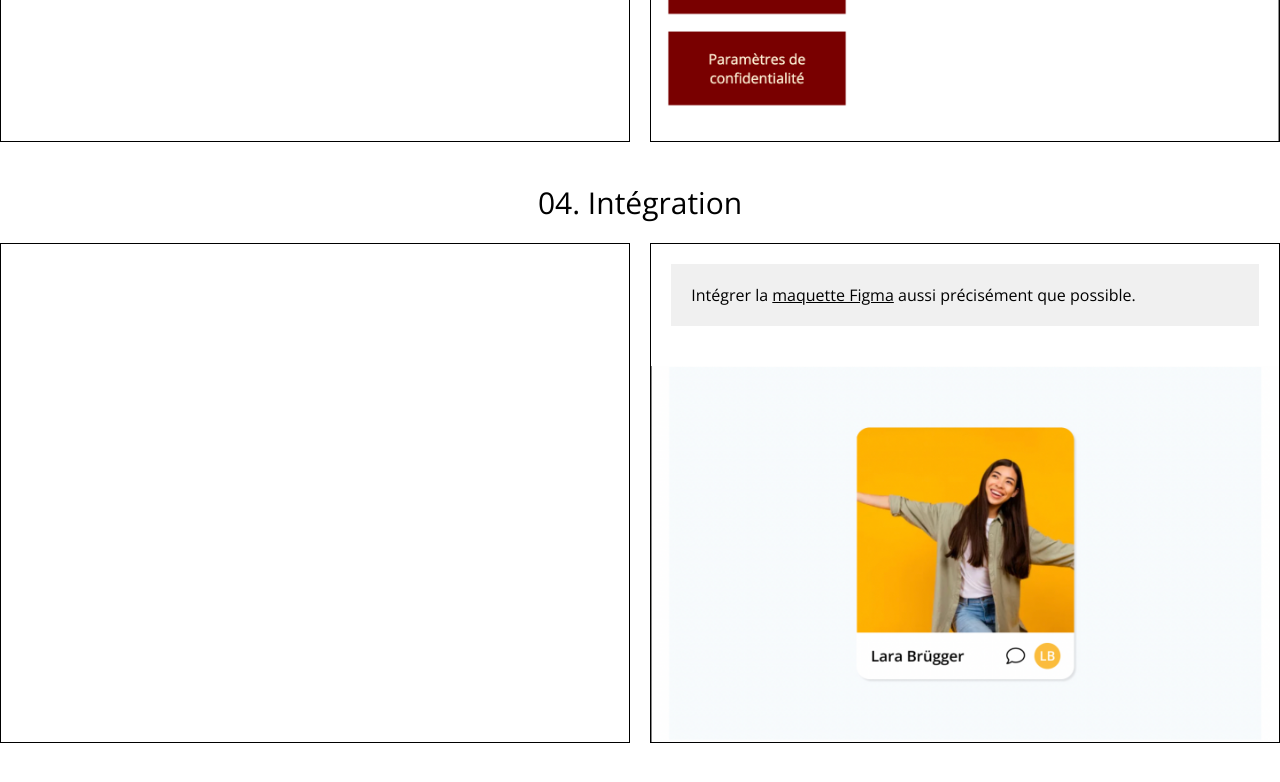
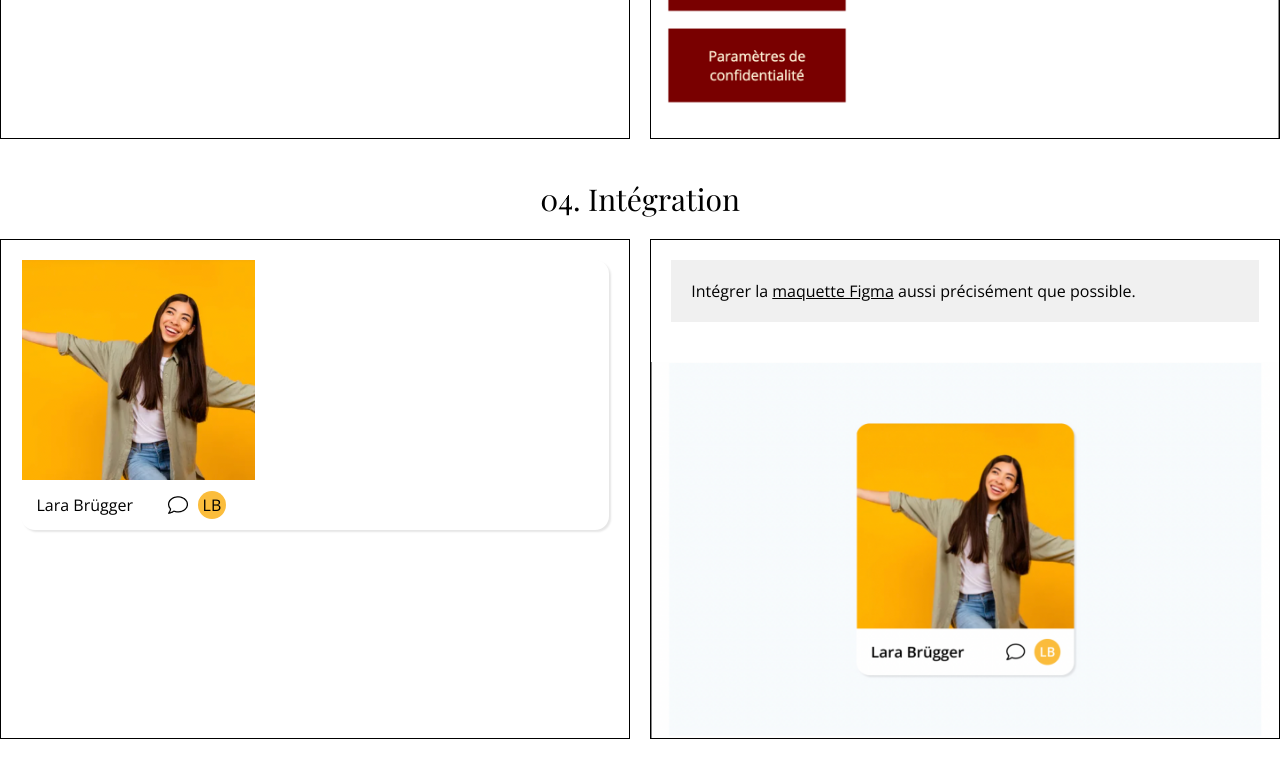
Before and after one commit to eikon-frontend-students/imd2-examen-1b-rattrapage-OscarDu93, a website built with Parcel: page src/index.html in a window 1280 px wide. Shown: the part 1560-2342 px from the top of the page. Built offline with nearby package versions, Linux system fonts and the light colour scheme; a web font is replaced by a local one.

Commit message:
Fin examen

```diff
--- a/src/css/main.css
+++ b/src/css/main.css
@@ -74,15 +74,36 @@ video {
 }
 
 /* 01. Sélecteurs CSS */
+h2,
+h3 {
+  font-family: "Playfair Display";
+}
+
+.section-sport h3 {
+  color: #c1121f;
+}
+.section-culture h3 {
+  color: #669bbc;
+}
+.section-regions .highlight {
+  font-weight: bold;
+}
+.section-sport .highlightcolored {
+  background: #fdf0d5;
+}
 
 /* 02. Centrer horizontalement */
 
 .link {
+  margin-left: 25px;
+  width: 200;
   margin-bottom: 15px;
   padding: 15px 30px;
   background: #fdf0d5;
   border: 1px solid #c1121f;
   text-transform: uppercase;
+  display: flex;
+  justify-content: center;
 }
 
 .calltoaction {
@@ -92,6 +113,8 @@ video {
   color: #fdf0d5;
   font-family: "Playfair Display";
   text-transform: uppercase;
+  display: flex;
+  justify-content: center;
 }
 
 /* 03. Centrer verticalement */
@@ -103,6 +126,8 @@ video {
   padding: 20px;
   border-radius: 10px;
   background: #669bbc;
+  display: flex;
+  align-items: center;
 }
 
 .button {
@@ -111,6 +136,48 @@ video {
   background: #780000;
   color: #fdf0d5;
   text-align: center;
+  padding: 15 45;
 }
 
 /* 04. Intégration */
+.card2 {
+  display: flex;
+  padding-left: 0.5px;
+  flex-direction: column;
+  justify-content: center;
+  align-items: flex-start;
+  border-radius: 14px;
+  background: #fff;
+  box-shadow: 2px 2px 2px 0px rgba(0, 0, 0, 0.1);
+  width: 203;
+}
+
+.content {
+  display: flex;
+  height: 50px;
+  padding: 0px 15px;
+  justify-content: space-between;
+  align-items: center;
+  gap: 35px;
+}
+.content2 {
+  display: flex;
+  align-items: center;
+  gap: 10px;
+}
+
+.content2 .chat {
+  width: 20px;
+  height: 20px;
+}
+
+.content2 .LB {
+  display: flex;
+  width: 28px;
+  height: 28px;
+  flex-direction: row-reverse;
+  justify-content: center;
+  align-items: center;
+  border-radius: 14px;
+  background: #fbbd3c;
+}
--- a/src/index.html
+++ b/src/index.html
@@ -11,6 +11,12 @@
       rel="stylesheet"
     />
     <link rel="stylesheet" href="css/main.css" />
+    <link rel="preconnect" href="https://fonts.googleapis.com" />
+    <link rel="preconnect" href="https://fonts.gstatic.com" crossorigin />
+    <link
+      href="https://fonts.googleapis.com/css2?family=Playfair+Display:ital,wght@0,400..900;1,400..900&display=swap"
+      rel="stylesheet"
+    />
   </head>
   <body>
     <div class="page-container">
@@ -33,7 +39,7 @@
             <div class="section-sport">
               <h3>Sport</h3>
               <ul>
-                <li class="highlight colored">
+                <li class="highlightcolored">
                   Gottéron battu 1-2 par Rapperswil après prolongation
                 </li>
                 <li>Naples contrarie la Juventus</li>
@@ -82,6 +88,17 @@
       <div class="exercise-row">
         <div class="exercise-content">
           <!-- Votre code HTML ici -->
+          <div class="card2">
+            <img src="img/Picture.png" alt="femme" />
+            <div class="content">
+              <p>Lara Brügger</p>
+
+              <div class="content2">
+                <img src="img/chat.png" alt="Chat" />
+                <p class="LB">LB</p>
+              </div>
+            </div>
+          </div>
         </div>
         <div class="exercise-content">
           <div class="exercise-instructions">
```
Also changed, not shown: src/img/Picture.png (added), src/img/chat.png (added).
